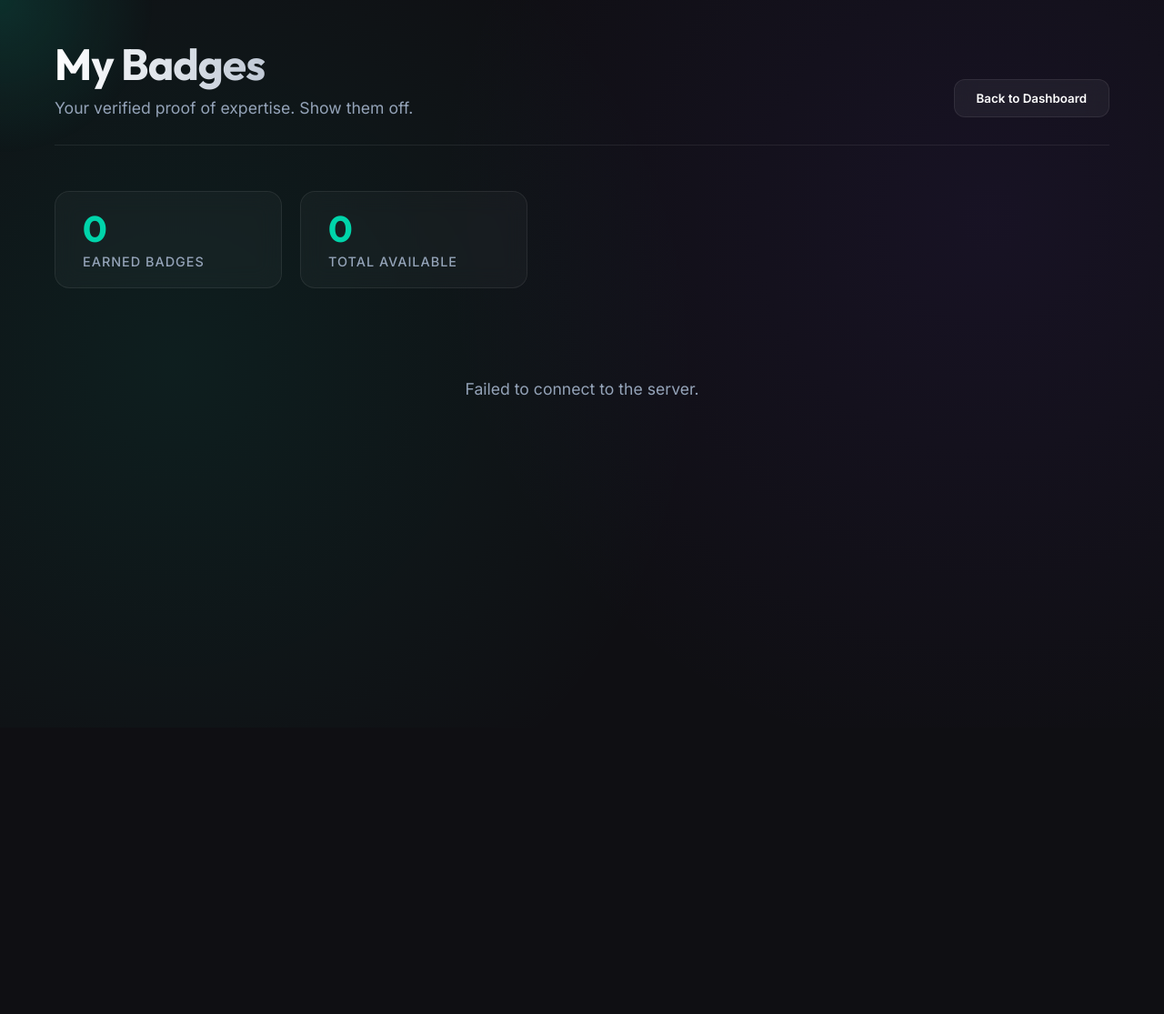
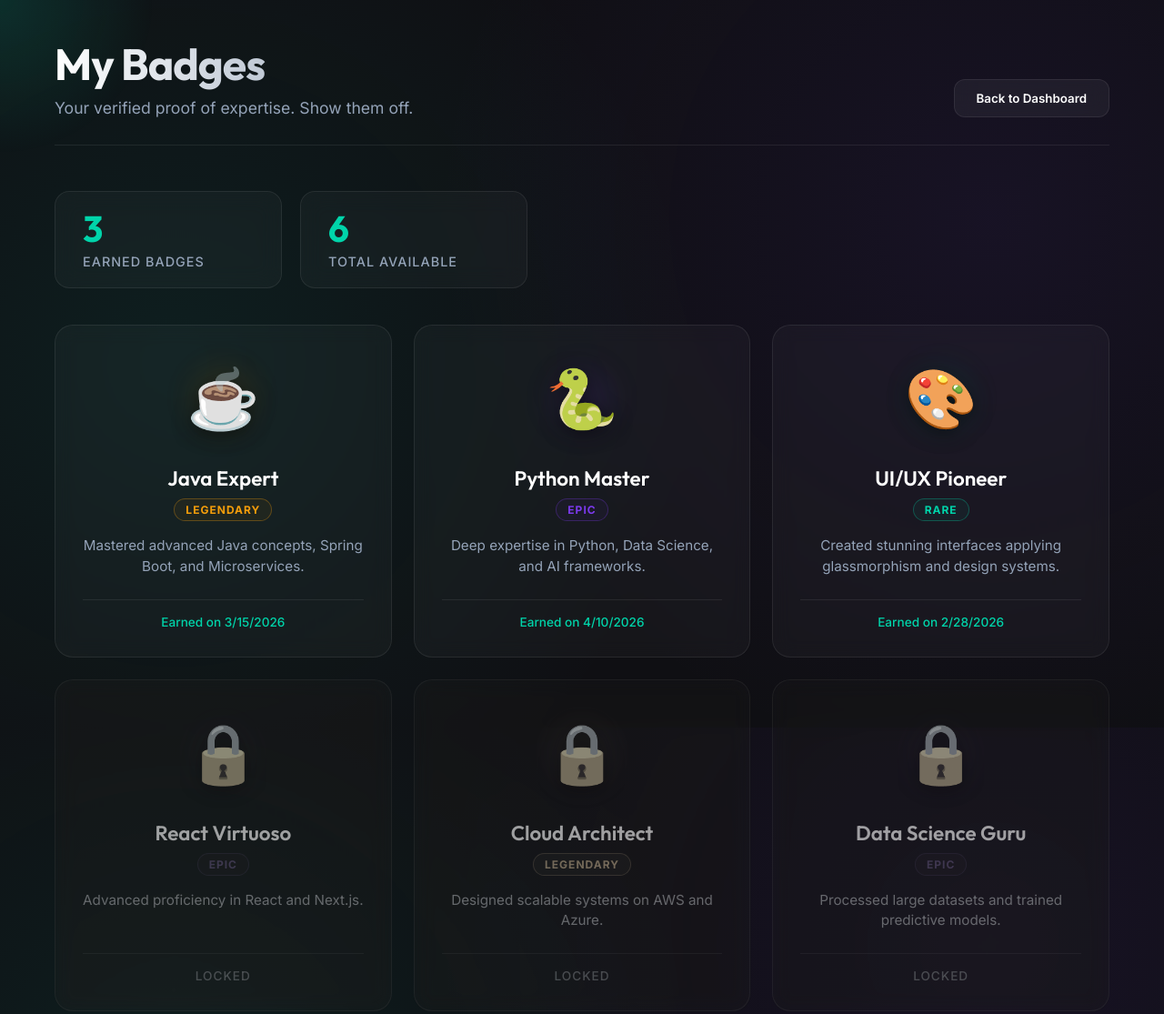
Before and after one commit to abhayraj-tech/TALEX, a plain HTML site: page badge-button.html in a window 1280 px wide. Shown: the whole page at 91% size. Before the commit the page ends 800 px from the top, so only its background shows below. Drawn offline with Linux system fonts and the light colour scheme; no server answers.

Commit message:
Add files via upload

```diff
--- a/badge-button.html
+++ b/badge-button.html
@@ -59,16 +59,26 @@
       const grid = document.getElementById('badgesGrid');
       try {
         const response = await fetch('/api/badges');
+        if (!response.ok) throw new Error('API not available');
         const data = await response.json();
 
         if (data.success && data.badges) {
           renderBadges(data.badges);
         } else {
-          grid.innerHTML = '<div class="error-state">Failed to load badges.</div>';
+          throw new Error('Invalid data');
         }
       } catch (err) {
-        console.error('Error fetching badges:', err);
-        grid.innerHTML = '<div class="error-state">Failed to connect to the server.</div>';
+        console.warn('Backend not running, using fallback data:', err);
+        // Fallback data if server is not running
+        const fallbackBadges = [
+          { id: 'badge-java', title: 'Java Expert', description: 'Mastered advanced Java concepts, Spring Boot, and Microservices.', icon: '☕', status: 'earned', rarity: 'Legendary', dateEarned: '2026-03-15' },
+          { id: 'badge-python', title: 'Python Master', description: 'Deep expertise in Python, Data Science, and AI frameworks.', icon: '🐍', status: 'earned', rarity: 'Epic', dateEarned: '2026-04-10' },
+          { id: 'badge-ui', title: 'UI/UX Pioneer', description: 'Created stunning interfaces applying glassmorphism and design systems.', icon: '🎨', status: 'earned', rarity: 'Rare', dateEarned: '2026-02-28' },
+          { id: 'badge-react', title: 'React Virtuoso', description: 'Advanced proficiency in React and Next.js.', icon: '⚛️', status: 'locked', rarity: 'Epic' },
+          { id: 'badge-cloud', title: 'Cloud Architect', description: 'Designed scalable systems on AWS and Azure.', icon: '☁️', status: 'locked', rarity: 'Legendary' },
+          { id: 'badge-data', title: 'Data Science Guru', description: 'Processed large datasets and trained predictive models.', icon: '📊', status: 'locked', rarity: 'Epic' }
+        ];
+        renderBadges(fallbackBadges);
       }
     }
 
```
